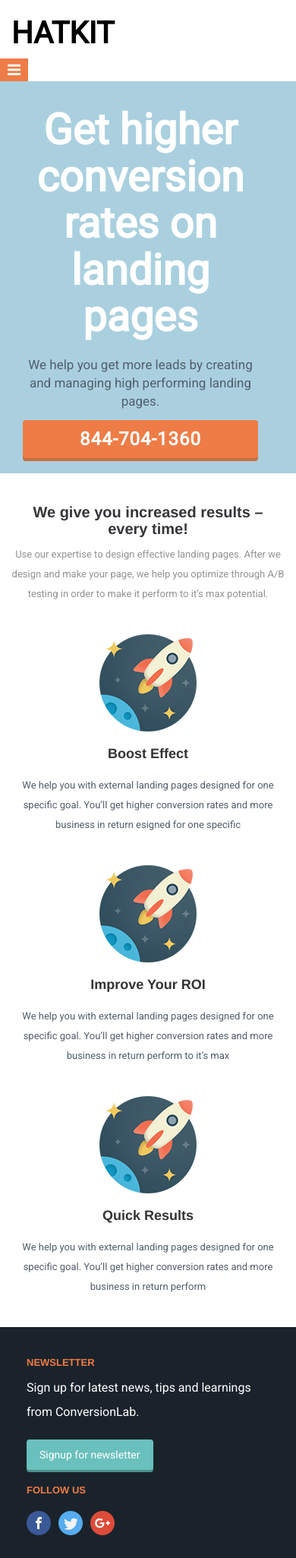
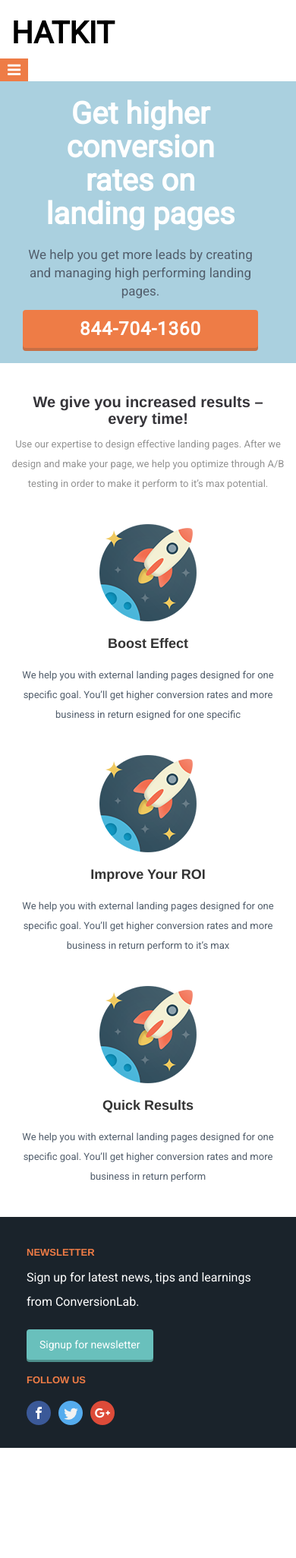
Before and after one commit to tonyseel/blog.hatkit.com, a Jekyll site: the page built from _posts/mobiletwo/2024-06-09-mobiletwo.md, in a window 390 px wide. Shown: the whole page at 76% size. Built offline with Jekyll 4.4.1, drawn with Linux system fonts in a browser that asks for light colours; nearby versions of some CDN libraries; library files that are not in the unit come from our copies; after the commit the page ends 1906 px from its top, so only the background shows below that.

Commit message:
again changre

```diff
--- a/css/mobiletwo/responsive.css
+++ b/css/mobiletwo/responsive.css
@@ -10,7 +10,13 @@
 
 	.banner img{display:none}
 	.banner-content{text-align:center;display:inline-block;margin:0 auto}
-	.banner-content h3{text-align:center; font-size: 56px;margin-top:13px;margin-bottom:7px;}
+	.banner-content h3{    text-align: center;
+    font-size: 40px;
+    margin-top: 13px;
+    margin-bottom: 7px;
+    width: 83%;
+    margin: 0 auto;
+    display: block;}
 	.banner-content h5{text-align: center;
     font-size: 17px;
     line-height: 1.4em;
```
